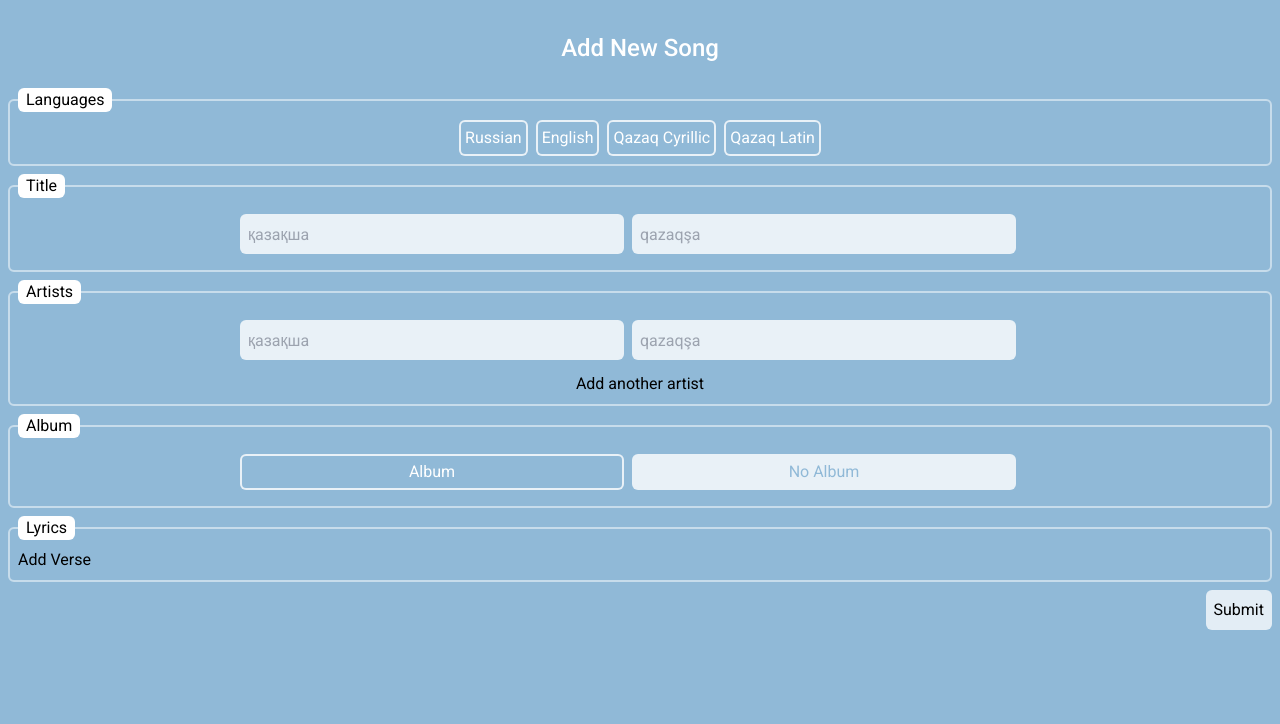
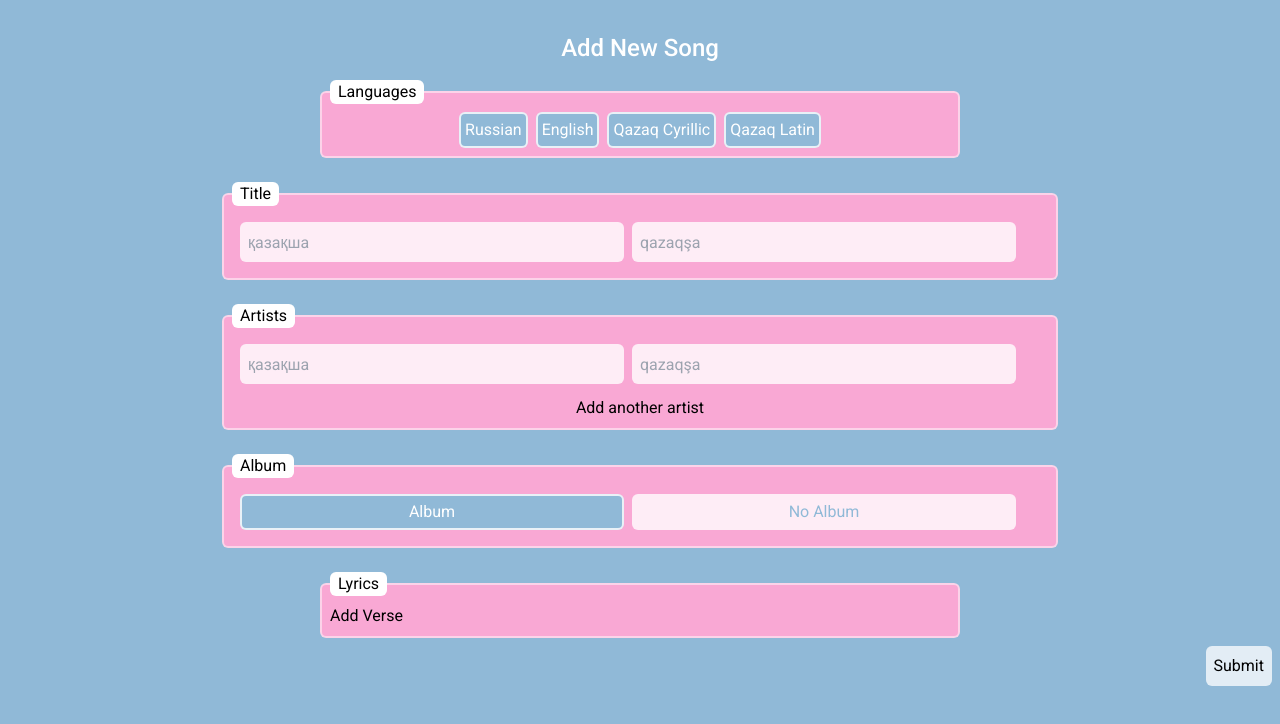
Before and after one commit to Qazaq-Genius/Qazaq-Genius-App, a Next.js app: page /editor in a window 1280 px wide. Shown: the top 724 px of the page. Built offline with nearby package versions, Linux system fonts and the light colour scheme.

Commit message:
pink design and selected verse languages

```diff
--- a/src/components/Input/CheckboxItem.tsx
+++ b/src/components/Input/CheckboxItem.tsx
@@ -2,13 +2,18 @@ interface CheckboxItemProps {
     id: string;
     text: string;
     className?: string
+	clickHandler: any
 }
 
 const CheckboxItem = (props: CheckboxItemProps) => {
     let className = props.className ?? "";
+
+	const selectLanguage = (language: string) => {
+		props.clickHandler(language)
+	}
 	return (
     <div className="text-center contents">
-        <input name={props.id} id={props.id} type="checkbox" className="peer hidden"/>
+        <input name={props.id} onChange={() => selectLanguage(props.id)} id={props.id} type="checkbox" className="peer hidden"/>
         <label htmlFor={props.id} className={`${className} flex items-center justify-center cursor-pointer rounded-md h-9 text-white bg-background hover:bg-white hover:bg-opacity-25 border-opacity-80 border-white border-2 px-1 peer-checked:border-opacity-0 peer-checked:hover:bg-opacity-70 peer-checked:hover:border-opacity-50 peer-checked:bg-white peer-checked:bg-opacity-80 peer-checked:text-background duration-200`}>
             {props.text}
         </label>
--- a/src/pages/editor.tsx
+++ b/src/pages/editor.tsx
@@ -6,6 +6,7 @@ import React, { useState } from 'react';
 
 const Editor: React.FC = () => {
 
+	const [languages,   setLanguags]   = useState<string[]>([]);
 	const [artists, setartists] = useState<string[]>([]);
 	const [verse,   setVerse]   = useState<string[]>([]);
 	const [album,   setAlbum]   = useState<boolean>(false);
@@ -22,6 +23,16 @@ const Editor: React.FC = () => {
 		setartists([...artists.slice(0, index), ...artists.slice(index+1)]);
 	};
 
+	const languageHandler = (language: string) => {
+		if (languages.includes(language)) {
+			const updatedLanguage = languages.filter(lang => lang !== language);
+			setLanguags(updatedLanguage);
+		  } else {
+			const updatedLanguage = [...languages, language];
+			setLanguags(updatedLanguage);
+		  }
+	}
+
 	const addVerse = () => {
 		setVerse([...verse, '']);
 	};
@@ -34,16 +45,17 @@ const Editor: React.FC = () => {
         	<div className="flex flex-col justify-center items-center">
 				<div className="text-2xl white my-4 mt-8 text-white font-medium">Add New Song</div>
 				<form method="POST" className="w-full md:min-w-[66.66667%]">
-					<fieldset className="flex flex-col md:flex-row border-2 border-white border-opacity-50 rounded-md px-2 py-2 m-2 justify-center gap-2">
+					<fieldset className="flex flex-col md:flex-row border-2 border-white border-opacity-50   bg-pink-300 lg:w-1/2 lg:m-auto rounded-md px-2 py-2 m-2 justify-center gap-2">
 						<legend className="bg-white text-black rounded-md px-2">Languages</legend>
-						<CheckboxItem id="rus" text="Russian"/>
-						<CheckboxItem id="eng" text="English" />
-						<CheckboxItem id="cyr" text="Qazaq Cyrillic" />
-						<CheckboxItem id="lat" text="Qazaq Latin" />
+						<CheckboxItem clickHandler={languageHandler} id="rus"  text="Russian"/>
+						<CheckboxItem clickHandler={languageHandler} id="eng" text="English" />
+						<CheckboxItem clickHandler={languageHandler} id="cyr" text="Qazaq Cyrillic" />
+						<CheckboxItem clickHandler={languageHandler} id="lat" text="Qazaq Latin" />
 					</fieldset>
+					<br />
 
 					{/* Title */}
-					<fieldset className="flex flex-col border-2 border-white border-opacity-50 rounded-md px-2 py-2 m-2 justify-center gap-2 items-center">
+					<fieldset className="flex flex-col  border-2 border-white border-opacity-50 bg-pink-300  lg:w-1/2 lg:m-auto rounded-md px-2 py-2 m-2 justify-center gap-2 items-center">
 						<legend className="bg-white text-black rounded-md px-2">Title</legend>
 							<div className="flex justify-between m-2 gap-2">
 								<TextBox name="title_cyr" placeholder="қазақша" className="md:w-96 w-full"/>
@@ -51,9 +63,10 @@ const Editor: React.FC = () => {
 								<div className="w-0 md:w-4"></div>
 							</div>
 					</fieldset>
+							<br />
 
 						{/* Artists *********************************** start *** */}
-					<fieldset className="flex flex-col border-2 border-white border-opacity-50  rounded-md px-2 py-2 m-2 justify-center gap-2 items-center">
+					<fieldset className="flex flex-col border-2 border-white border-opacity-50 lg:w-1/2 lg:m-auto bg-pink-300 rounded-md px-2 py-2 m-2 justify-center gap-2 items-center">
 						<legend className="bg-white text-black rounded-md px-2">Artists</legend>
 						<div className="flex justify-between m-1 mt-2 mx-2 gap-2">
 							<TextBox name="artist-1-cyr" placeholder="қазақша" className="md:w-96 w-full"/>
@@ -75,10 +88,12 @@ const Editor: React.FC = () => {
 							Add another artist
 						</div>
 					</fieldset>
+					<br />
+
 					{/* Artists *********************************** end ***** */}
 
 					{/* Album */}
-					<fieldset className="flex flex-col border-2 border-white border-opacity-50  rounded-md px-2 py-2 m-2 justify-center gap-2 items-center">
+					<fieldset className="flex flex-col border-2 border-white border-opacity-50 lg:w-1/2 lg:m-auto bg-pink-300 rounded-md px-2 py-2 m-2 justify-center gap-2 items-center">
 						<legend className="bg-white text-black rounded-md px-2">Album</legend>
 						<div className="flex justify-between m-2 gap-2 w-full md:w-auto" >
 							<RadioButton id="album"    text="Album" className="w-full md:w-96"    checked={album === true} onChange={setAlbumState}/>
@@ -93,19 +108,29 @@ const Editor: React.FC = () => {
 						</div>
 						}
 					</fieldset>
+					<br />
+
 
 
 					{/* Verse */}
-					<fieldset className="flex flex-col border-2 border-white border-opacity-50 rounded-md px-2 py-2 m-2 justify-center gap-2">
+					<fieldset className="flex flex-col border-2 border-white border-opacity-50 lg:w-1/2 lg:m-auto bg-pink-300 rounded-md px-2 py-2 m-2 justify-center gap-2">
 						<legend className="bg-white text-black rounded-md px-2">Lyrics</legend>
 						{verse.map((value, index) => (
 							<>
 							<fieldset className="flex flex-col rounded-md p-2 justify-center gap-2 bg-white bg-opacity-40">
 								<legend className="bg-white text-black rounded-md px-2">Line {index+1}</legend>
+								{languages.includes('cyr') && (
 								<TextBox name="line-cyr" placeholder="қазақша" className="md:min-w-[50rem]"/>
+								)}
+								{languages.includes('lat') && (
 								<TextBox name="line-lat" placeholder="qazaqşa"/>
+								)}
+								{languages.includes('eng') && (
 								<TextBox name="line-eng" placeholder="english"/>
+								)}
+								{languages.includes('rus') && (
 								<TextBox name="line-rus" placeholder="russian"/>
+								)}
 							</fieldset>
 							</>
 						))}
```
Also changed, not shown: 1 other file (tests, documents, lock files or other folders).
